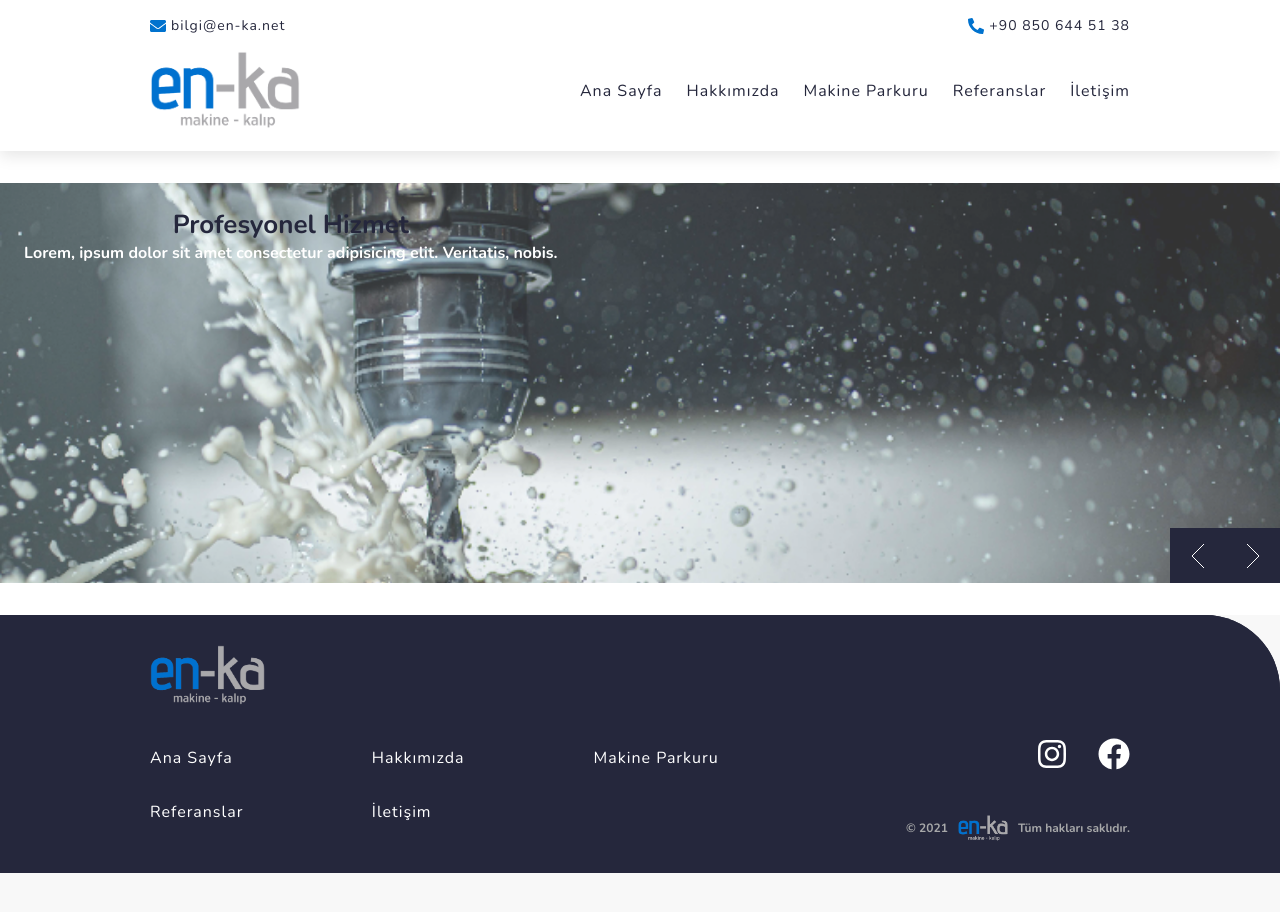
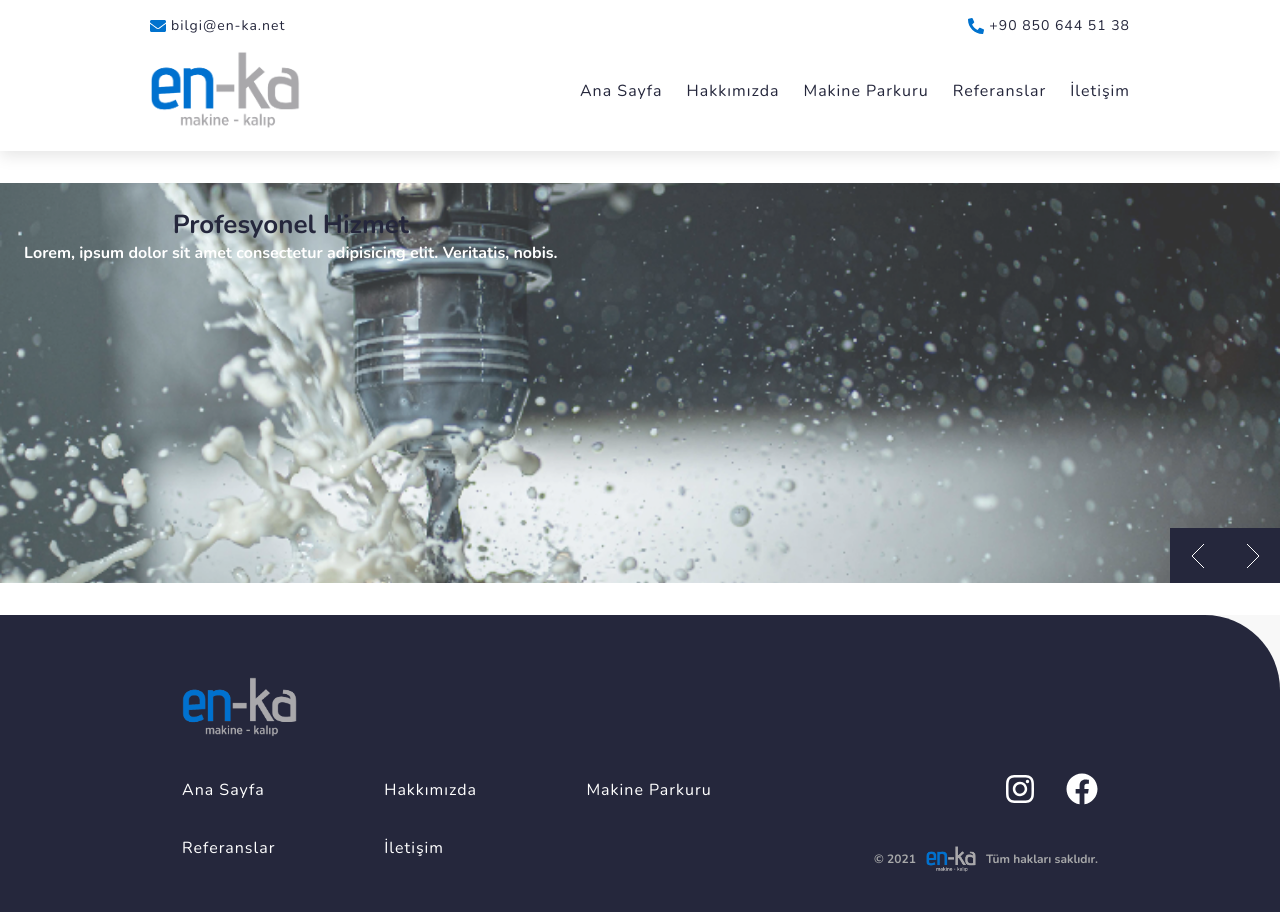
Before and after one commit to rafetbasturk/en-ka, a React (Create React App) app: page / in a window 1280 px wide. Shown: the top 912 px of the page. Before the commit the page ends 873 px from the top, so only its background shows below. Built offline with nearby package versions, Linux system fonts and the light colour scheme.

Commit message:
added lazy and suspense

```diff
--- a/src/components/App.js
+++ b/src/components/App.js
@@ -1,21 +1,24 @@
+import React, {lazy, Suspense} from "react";
 import {
   BrowserRouter as Router,
   Switch,
   Route,
 } from "react-router-dom";
-import Header from "./Header";
-import Home from "./Home";
-import About from "./About";
-import Machines from "./Machines";
-import References from "./References";
-import Contact from "./Contact";
-import Error from "./Error";
-import Footer from "./Footer";
+
+const Header = lazy(() => import("./Header"))
+const Home = lazy(() => import("./Home"))
+const About = lazy(() => import("./About"))
+const Machines = lazy(() => import("./Machines"))
+const References = lazy(() => import("./References"))
+const Contact = lazy(() => import("./Contact"))
+const Error = lazy(() => import("./Error"))
+const Footer = lazy(() => import("./Footer"))
 
 
 function App() {
   return (
     <Router>
+      <Suspense fallback={<p>Loading</p>}>
         <Header />
 
         <Switch>
@@ -40,7 +43,9 @@ function App() {
         </Switch>
 
         <Footer />
+      </Suspense>
     </Router>
+
   );
 }
 
--- a/src/components/Footer.js
+++ b/src/components/Footer.js
@@ -7,14 +7,14 @@ const Footer = () => {
   return (
     <footer className="footer">
       <div className="footer__container">
-        <div className="footer__logo-container" >
-          <img className="footer__logo" src={logo} alt="company logo" width="150px" height="auto" />
+        <div className="footer__logo-wrapper" >
+          <img className="footer__logo" src={logo} alt="company logo" />
         </div>
         <div className="footer__nav">
           {pages.map(page => {
             const { id, url, text } = page
             return (
-              <Link
+              <Link className="link"
                 to={url}
                 key={id}
                 onClick={() => window.scrollTo(0, 0)}
--- a/src/scss/_responsive.scss
+++ b/src/scss/_responsive.scss
@@ -76,13 +76,12 @@
 
   .footer {
     &__container {
-      padding: 3rem 3.2rem;
       display: grid;
       gap: 3rem;
       grid-template-columns: 2fr 1fr;
     }
 
-    &__logo-container {
+    &__logo-wrapper {
       margin: 0;
       grid-column: 1 / 3;
       grid-row: 1 / 2;
@@ -105,7 +104,7 @@
     &__nav {
       display: grid;
       grid-template-columns: 1fr 1fr 1fr;
-      gap: 0 3.2rem;
+      gap: 1.6rem;
       justify-content: space-between;
       margin: 0;
       grid-column: 1 / 2;
@@ -113,7 +112,7 @@
 
       span {
         text-align: left;
-        padding: 1.2rem 0;
+        padding: 0;
 
         &:hover {
           transform: scale(1);
@@ -126,13 +125,13 @@
           margin: auto;
           margin-top: 0.6rem;
           border-bottom: 2px solid var(--clr-white);
-          transform: scaleX(0);
+          transform: scale(0);
           transform-origin: left;
           transition: transform 0.4s ease-in-out;
         }
 
         &:hover::after {
-          transform: scaleX(1);
+          transform: scale(1);
           transform-origin: left;
         }
       }
@@ -185,7 +184,7 @@
       padding: 3rem 15rem;
     }
 
-    &__logo-container {
+    &__logo-wrapper {
       justify-content: flex-start;
     }
   }
--- a/src/scss/main.scss
+++ b/src/scss/main.scss
@@ -428,19 +428,19 @@ a {
 .footer {
   background: var(--clr-heading);
   border-radius: 0 7.5rem 0 0;
+  padding: 3.2rem;
 
   &__container {
-    padding: 3rem 1.6rem;
-    background: var(--clr-heading);
-    border-radius: 0 7.5rem 0 0;
+    display: flex;
+    flex-direction: column;
+    gap: 3rem;
     max-width: 1440px;
     margin: auto;
   }
 
-  &__logo-container {
-    display: flex;
-    justify-content: center;
-    margin-bottom: 3.2rem;
+  &__logo-wrapper {
+    max-width: 1440px;
+    margin: auto;
   }
 
   &__logo {
@@ -453,7 +453,6 @@ a {
   }
 
   &__nav {
-    margin-bottom: 3.2rem;
     display: flex;
     flex-direction: column;
     justify-content: center;
@@ -463,7 +462,7 @@ a {
       color: var(--clr-white);
       text-align: center;
       display: inline-block;
-      padding: 0.6rem 1.2rem;
+      padding: 0.8rem 1.2rem;
       border-radius: 0.6rem;
 
       &:hover {
@@ -478,7 +477,6 @@ a {
     justify-content: center;
     gap: 3rem;
     font-size: 2.4rem;
-    margin-bottom: 3.2rem;
 
     a {
       transition: all 0.4s ease;
```
Also changed, not shown: src/components/data.js (+33 -34 lines), src/images/home/image4.jpg (deleted). Lines whose indentation alone changed are shown as unchanged.
